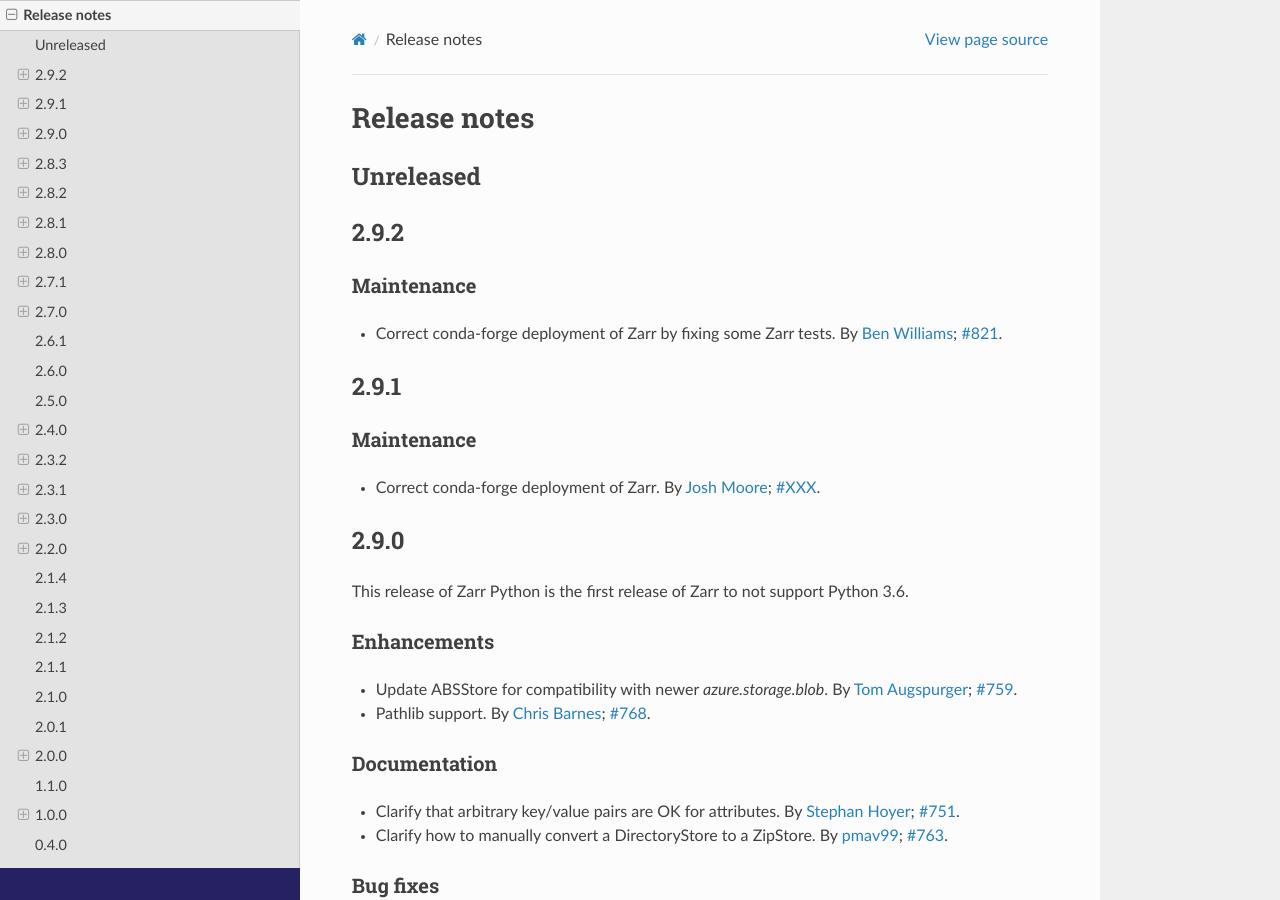
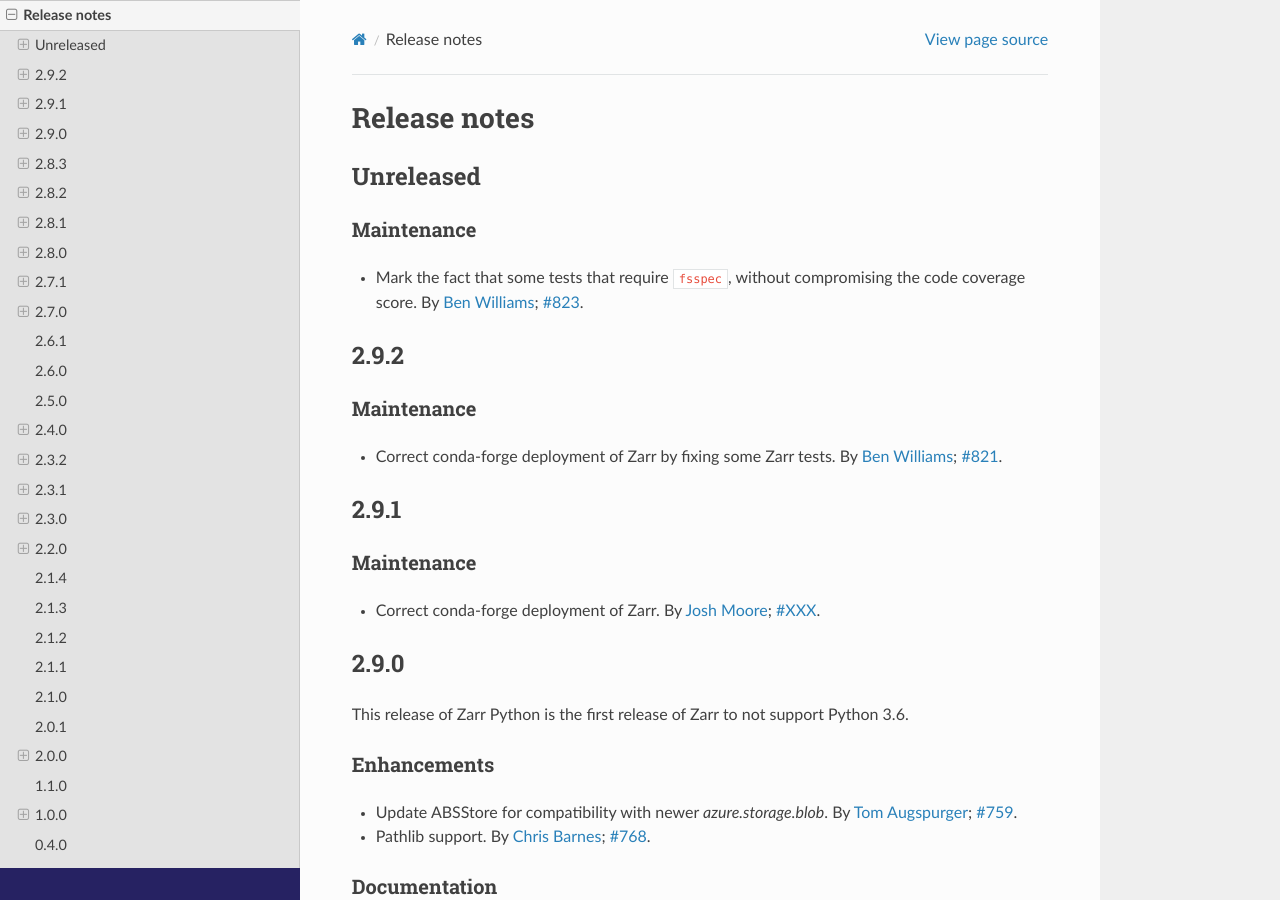
Before and after one commit to enthusiastdev121/zarr-python, a Sphinx documentation site: the page built from docs/release.rst, in a window 1280 px wide and 900 px high. Built offline with Sphinx 7.4.7 and the Read the Docs theme 2.0.0, drawn with Linux system fonts in a browser that asks for light colours; the version number could not be read and is left out.

Commit message:
Circumvent Codecov's legitimate complaint without resorting to pragma (#823)
* Circumvent Codecov's legitimate complaint

Codecov recognises that we aren't testing with fsspec.  Perhaps it is
less picky if we use pytest.param to parametrise the tests.

* Add a release note

* Correct typo

```diff
--- a/docs/release.rst
+++ b/docs/release.rst
@@ -5,6 +5,12 @@ Release notes
 
 Unreleased
 ----------
+
+Maintenance
+~~~~~~~~~~~
+
+* Mark the fact that some tests that require ``fsspec``, without compromising the code coverage score.
+  By :user:`Ben Williams <benjaminhwilliams>`; :issue:`823`.
 
 .. _release_2.9.2:
 
```
Also changed, not shown: 1 other file.
